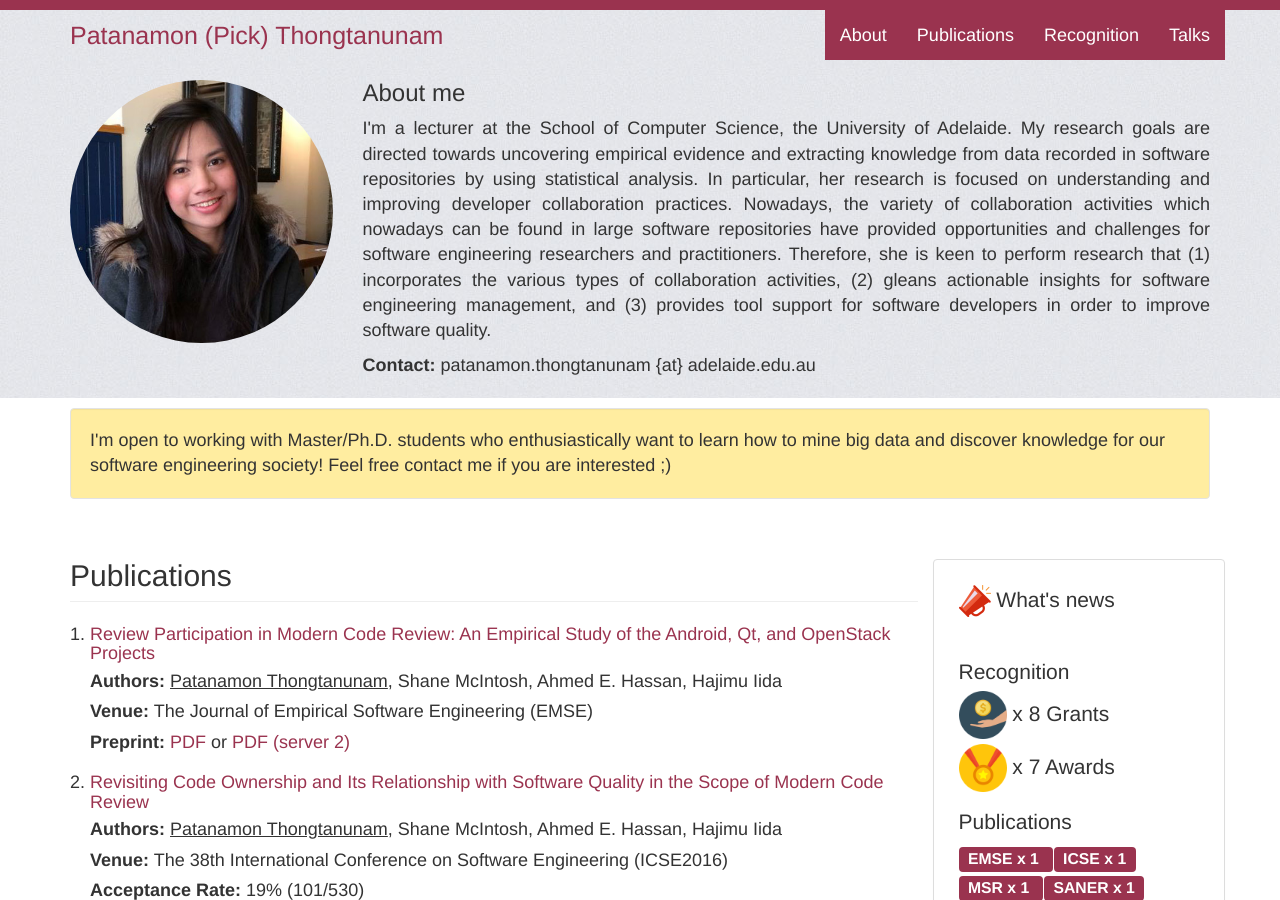
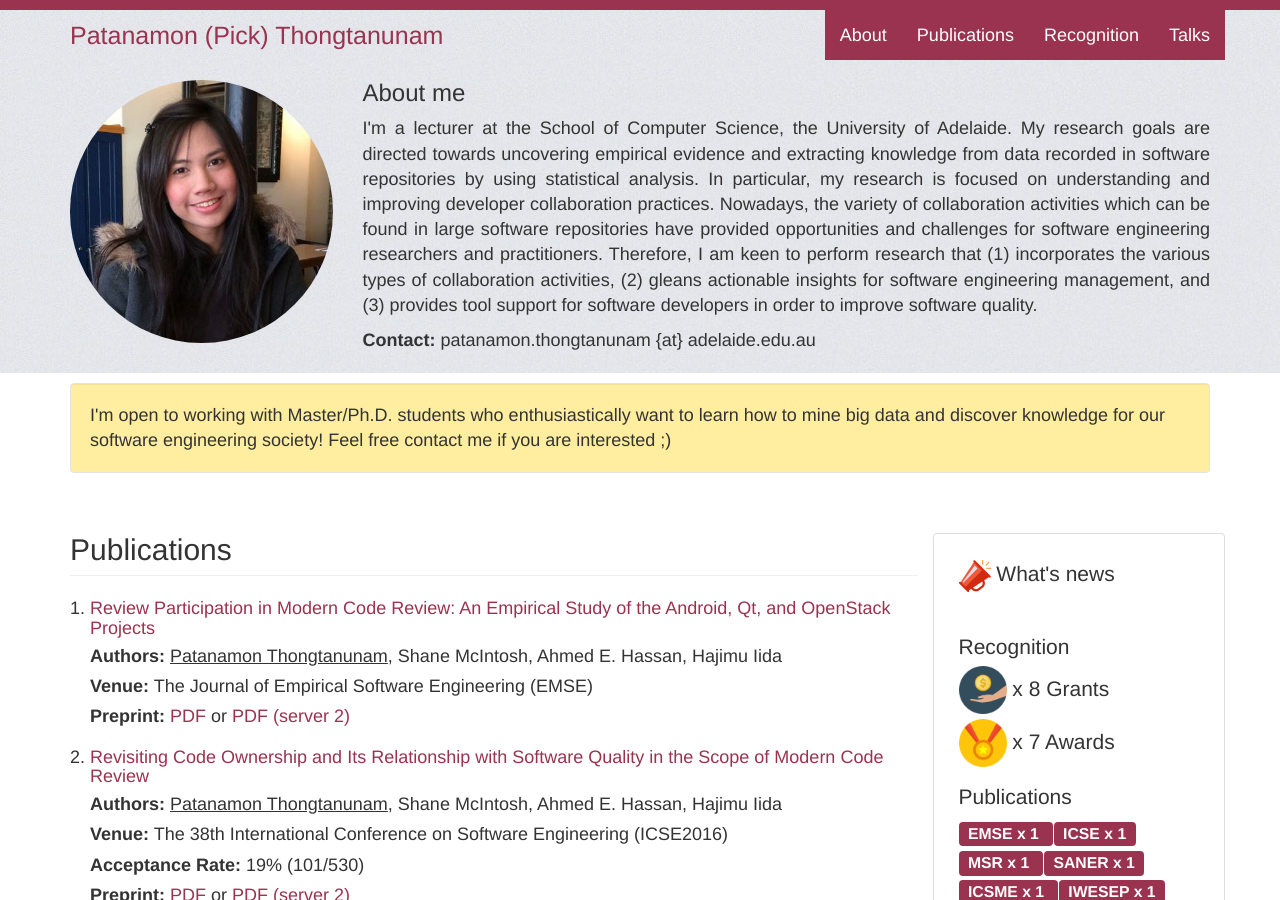
Before and after one commit to patanamon/patanamon.github.io, a Jekyll site: the page built from index.html, in a window 1280 px wide and 900 px high. Built offline with Jekyll 4.4.1, drawn with Linux system fonts in a browser that asks for light colours; comment, search, counter and statistics services are not loaded.

Commit message:
small revise about me

```diff
--- a/index.html
+++ b/index.html
@@ -9,7 +9,7 @@ layout: default
       </div>
       <div class="col-md-9">
         <h3 id="about">About me</h3>
-        <p class="text-justify">I'm a lecturer at the School of Computer Science, the University of Adelaide. My research goals are directed towards uncovering empirical evidence and extracting knowledge from data recorded in software repositories by using statistical analysis. In particular, her research is focused on understanding and improving developer collaboration practices. Nowadays, the variety of collaboration activities which nowadays can be found in large software repositories have provided opportunities and challenges for software engineering researchers and practitioners. Therefore, she is keen to perform research that (1) incorporates the various types of collaboration activities, (2) gleans actionable insights for software engineering management, and (3) provides tool support for software developers in order to improve software quality.</p>
+        <p class="text-justify">I'm a lecturer at the School of Computer Science, the University of Adelaide. My research goals are directed towards uncovering empirical evidence and extracting knowledge from data recorded in software repositories by using statistical analysis. In particular, my research is focused on understanding and improving developer collaboration practices. Nowadays, the variety of collaboration activities which can be found in large software repositories have provided opportunities and challenges for software engineering researchers and practitioners. Therefore, I am keen to perform research that (1) incorporates the various types of collaboration activities, (2) gleans actionable insights for software engineering management, and (3) provides tool support for software developers in order to improve software quality.</p>
 
         <b>Contact:</b> patanamon.thongtanunam {at} adelaide.edu.au
 
```
